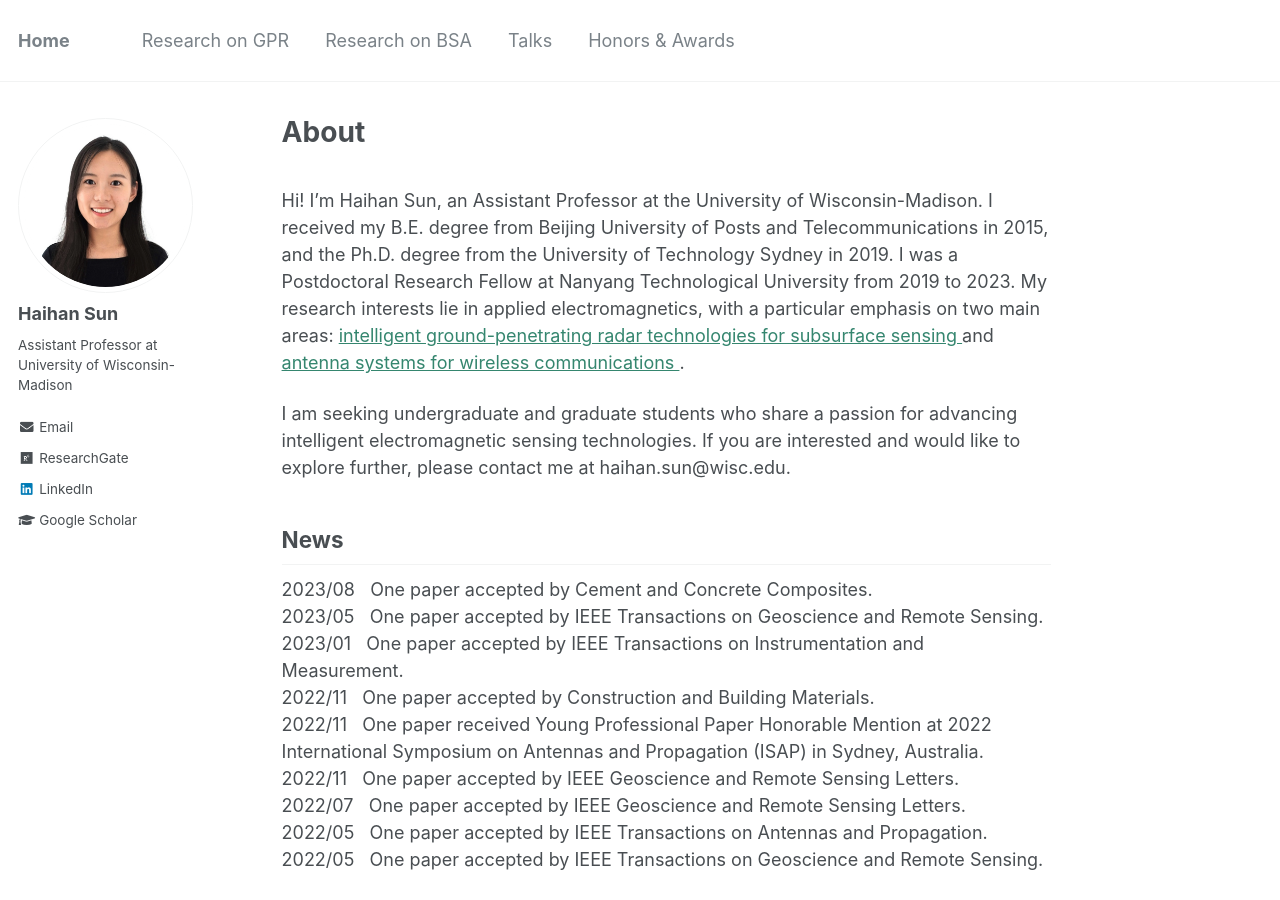
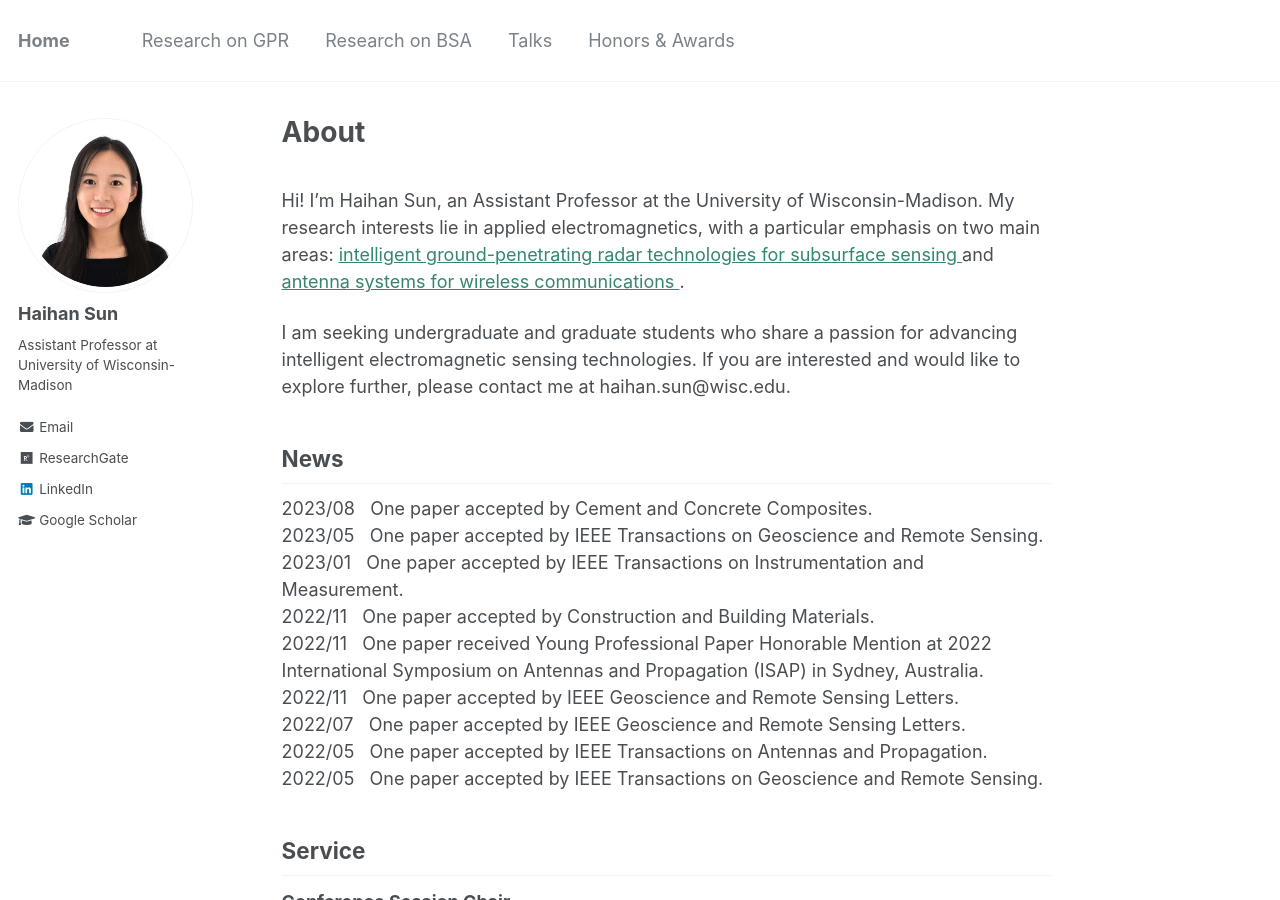
Before and after one commit to Haihan-Sun/Haihan-Sun.github.io, a Jekyll site: the page built from _pages/about.md, in a window 1280 px wide and 900 px high. Built offline with Jekyll 4.4.1, drawn with Linux system fonts in a browser that asks for light colours.

Commit message:
Update about.md

```diff
--- a/_pages/about.md
+++ b/_pages/about.md
@@ -8,7 +8,7 @@ redirect_from:
 ---
 
 <br>
-Hi! I'm Haihan Sun, an Assistant Professor at the University of Wisconsin-Madison. I received my B.E. degree from Beijing University of Posts and Telecommunications in 2015, and the Ph.D. degree from the University of Technology Sydney in 2019. I was a Postdoctoral Research Fellow at Nanyang Technological University from 2019 to 2023. My research interests lie in applied electromagnetics, with a particular emphasis on two main areas: <a href="https://haihan-sun.github.io/GPR/"  style="color:#35866F"> intelligent ground-penetrating radar technologies for subsurface sensing </a> and <a href="https://haihan-sun.github.io/BSA/"  style="color:#35866F"> antenna systems for wireless communications </a>. <br>
+Hi! I'm Haihan Sun, an Assistant Professor at the University of Wisconsin-Madison. My research interests lie in applied electromagnetics, with a particular emphasis on two main areas: <a href="https://haihan-sun.github.io/GPR/"  style="color:#35866F"> intelligent ground-penetrating radar technologies for subsurface sensing </a> and <a href="https://haihan-sun.github.io/BSA/"  style="color:#35866F"> antenna systems for wireless communications </a>. <br>
 
 I am seeking undergraduate and graduate students who share a passion for advancing intelligent electromagnetic sensing technologies. If you are interested and would like to explore further, please contact me at haihan.sun@wisc.edu.
 
```
